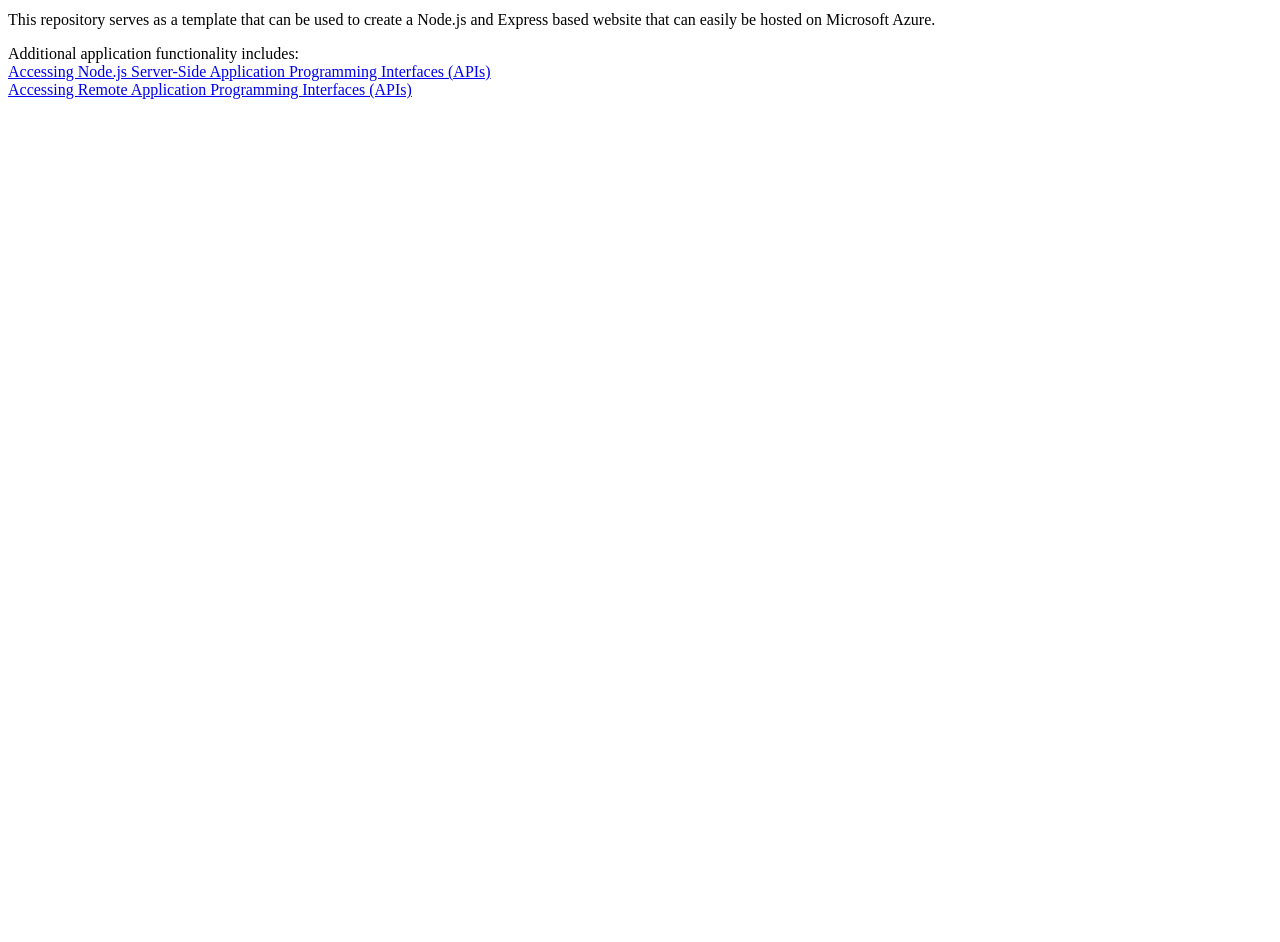
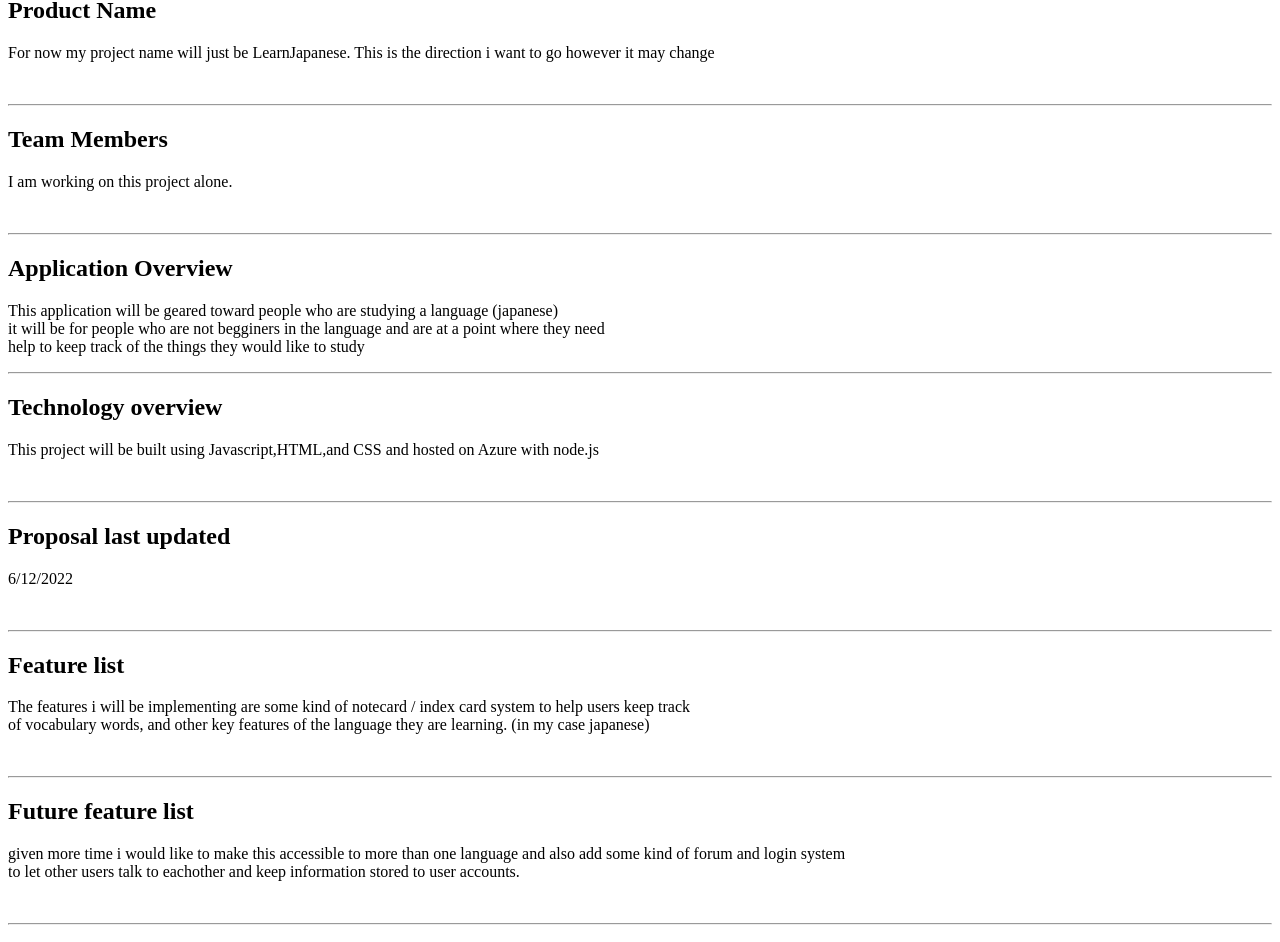
Before and after one commit to AlexJHartlaub/FPproposal, a website: page static/index.html in a window 1280 px wide. Shown: the part 69-1011 px from the top of the page. Before the commit the page ends 800 px from the top, so only its background shows below. Drawn offline with Linux system fonts and the light colour scheme.

Commit message:
Add files via upload

```diff
--- a/static/index.html
+++ b/static/index.html
@@ -1,15 +1,52 @@
-<!DOCTYPE html>
-<html>
+<html lang="en">
 <head>
-<title>Node on Azure</title>
+    <meta charset="UTF-8">
+    <meta http-equiv="X-UA-Compatible" content="IE=edge">
+    <meta name="viewport" content="width=device-width, initial-scale=1.0">
+    <title>Final Project proposal</title>
 </head>
 <body>
-<h1>Node.js and Express Hosted on Microsoft Azure Template</h1>
-<p>This repository serves as a template that can be used to create a Node.js and Express based website that can easily
-be hosted on Microsoft Azure.</p>
-
-Additional application functionality includes:<br />
-<a href="fetching-from-server.html">Accessing Node.js Server-Side Application Programming Interfaces (APIs)</a><br />
-<a href="fetching-remote-dog-breeds.html">Accessing Remote Application Programming Interfaces (APIs)</a>
+    <div class="header">
+        <h1>Sprint 5 Final Project proposal</h1>
+    </div>
+    <h2>Product Name</h2>
+    <p>For now my project name will just be LearnJapanese. This is the direction i want to go however it may change</p>
+    <br>
+    <hr>
+    <h2>Team Members</h2>
+    <p>I am working on this project alone.</p>
+    <br>
+    <hr>
+    <h2>Application Overview</h2>
+    <p>
+        This application will be geared toward people who are studying a language (japanese)<br>
+        it will be for people who are not begginers in the language and are at a point where they need<br>
+        help to keep track of the things they would like to study<br>
+    </p>
+    <hr>
+    <h2>Technology overview</h2>
+    <p> This project will be built using Javascript,HTML,and CSS and hosted on Azure with node.js</p>
+    <br>
+    <hr>
+    <h2> Proposal last updated</h2>
+    <p> 6/12/2022 </p>
+    <br>
+    <hr>
+    <h2> Feature list</h2>
+    <p> The features i will be implementing are some kind of notecard / index card system to help users keep track<br>
+        of vocabulary words, and other key features of the language they are learning. (in my case japanese) </p>
+    <br>
+    <hr>
+    <h2> Future feature list</h2>
+    <p> given more time i would like to make this accessible to more than one language and also add some kind of forum and login system<br>
+        to let other users talk to eachother and keep information stored to user accounts.</p>
+    <br>
+    <hr>
+    <h2>Basic Technical Features</h2>
+    <p> API integration, Modal windows for instructions. I will update this as i think of features to add </p>
+    <br>
+    <hr>
+    <h2> Advanced technical features</h2>
+    <p> I haven't thought of any advanced technical features yet, as i have yet to truly start the project i do not know what i will need to learn </p>
 </body>
 </html>
```
